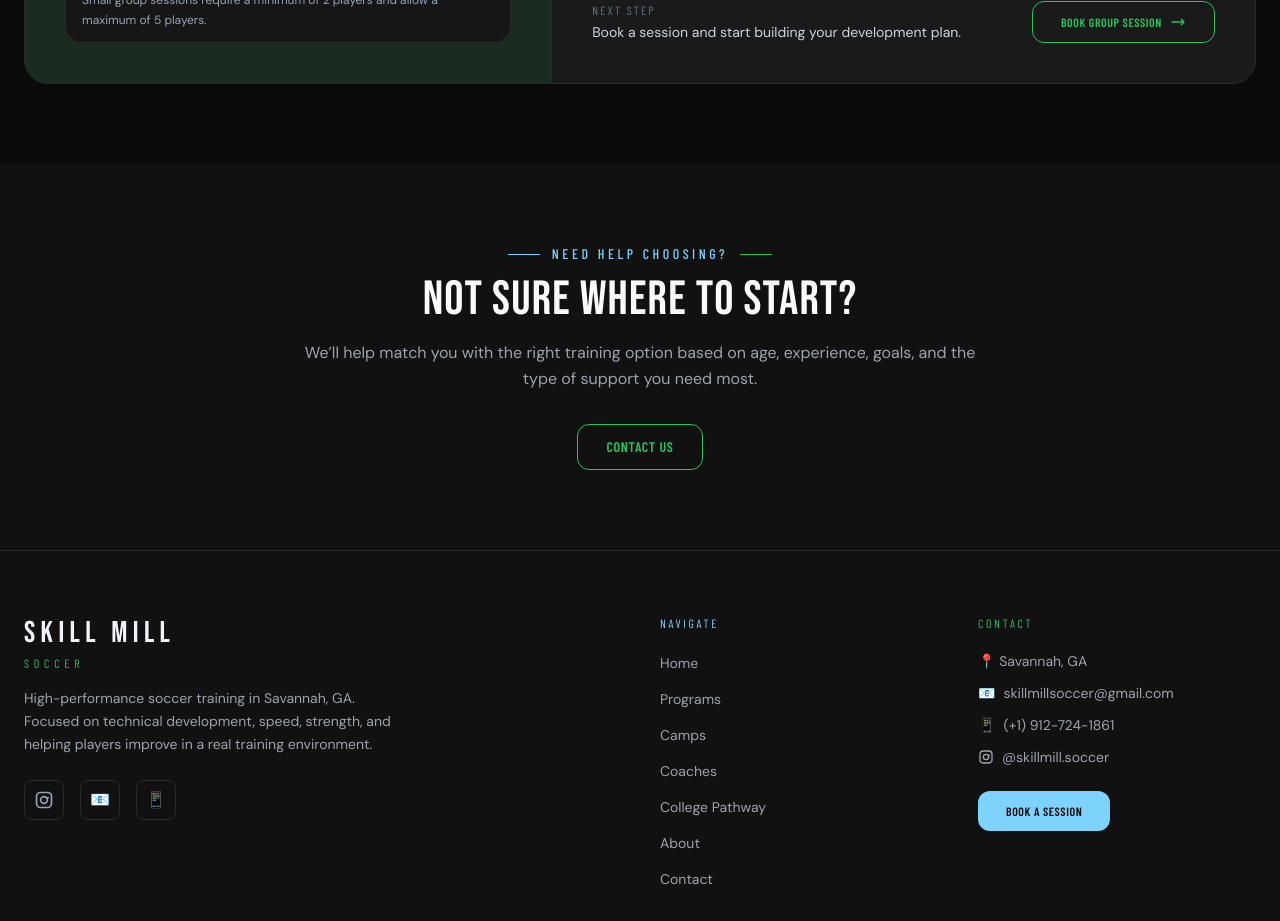
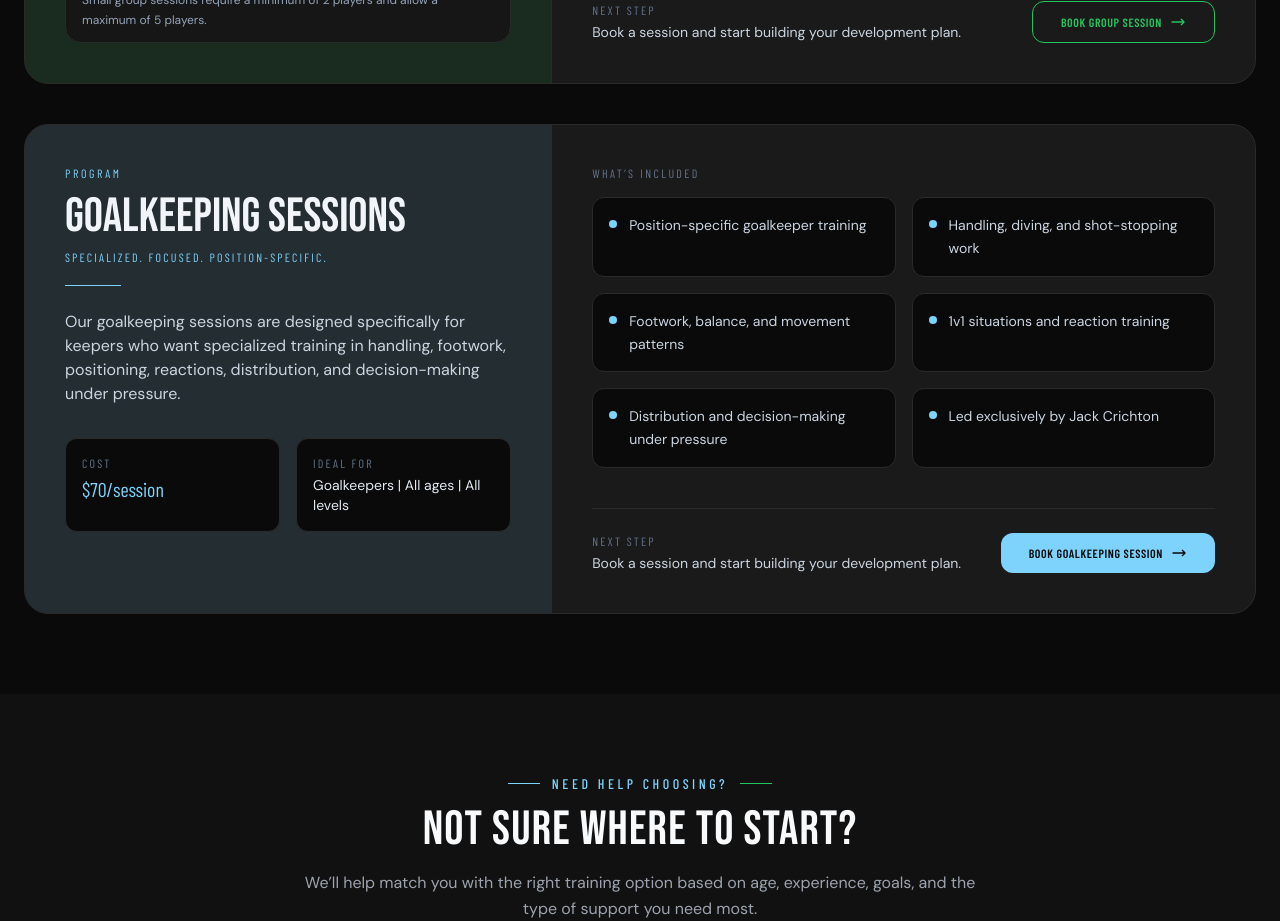
Before and after one commit to savannahathleticacademy-sys/savannah-athletic, a React (Vite) app: page /programs in a window 1280 px wide. Shown: the part 1800-2721 px from the top of the page. Built offline with nearby package versions, Linux system fonts and the light colour scheme; a web font is replaced by a local one.

Commit message:
Update Programs.jsx

```diff
--- a/src/Programs.jsx
+++ b/src/Programs.jsx
@@ -45,6 +45,25 @@ const programs = [
       { players: 4, price: '$25 per player' },
       { players: 5, price: '$20 per player' },
     ],
+  },
+  {
+    id: 'goalkeeping-sessions',
+    title: 'Goalkeeping Sessions',
+    tagline: 'Specialized. Focused. Position-Specific.',
+    price: '$70/session',
+    description:
+      'Our goalkeeping sessions are designed specifically for keepers who want specialized training in handling, footwork, positioning, reactions, distribution, and decision-making under pressure.',
+    details: [
+      'Position-specific goalkeeper training',
+      'Handling, diving, and shot-stopping work',
+      'Footwork, balance, and movement patterns',
+      '1v1 situations and reaction training',
+      'Distribution and decision-making under pressure',
+      'Led exclusively by Jack Crichton',
+    ],
+    ideal: 'Goalkeepers | All ages | All levels',
+    cta: 'Book Goalkeeping Session',
+    theme: 'primary',
   },
 ]
 
```
